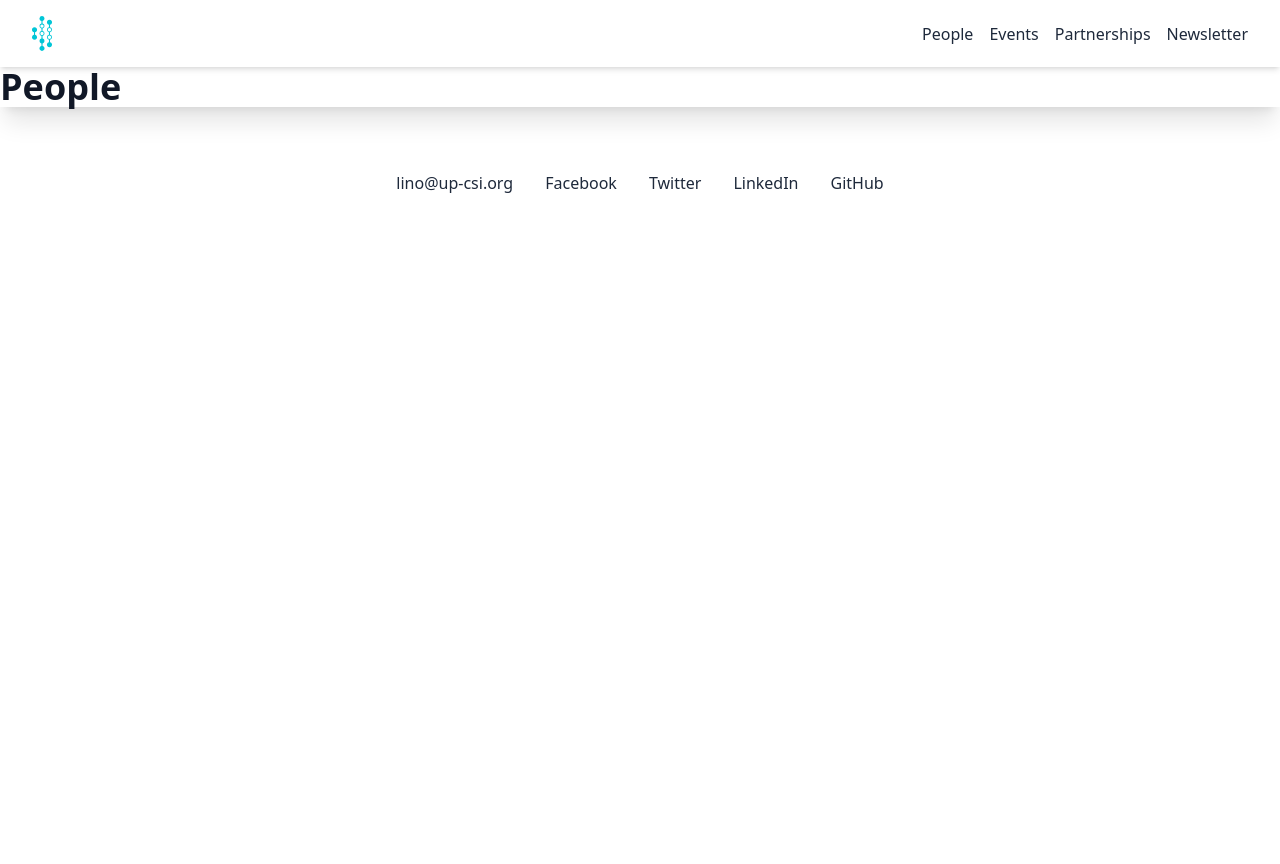
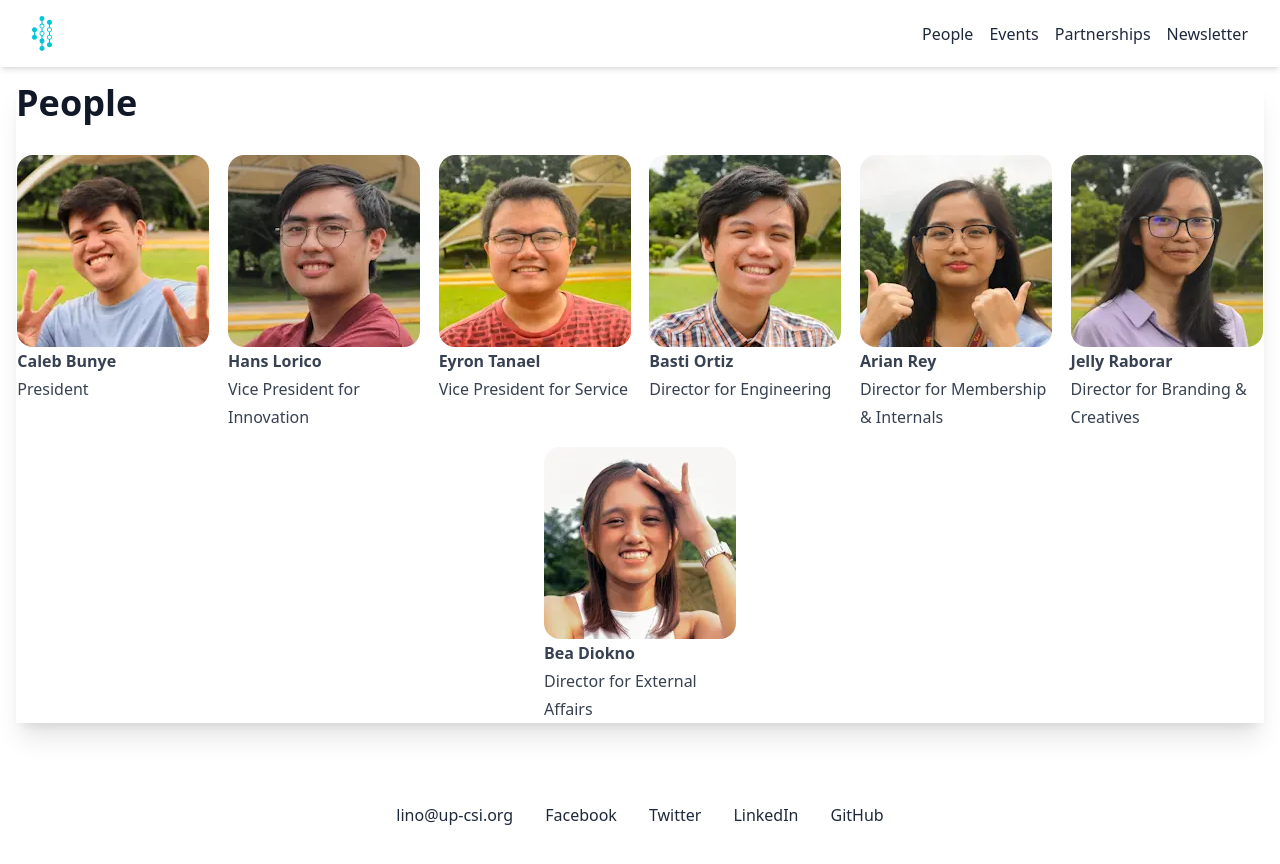
Before and after one commit to up-csi/up-csi.github.io, a SvelteKit app: page /people in a window 1280 px wide. Shown: the top 864 px of the page. Before the commit the page ends 800 px from the top, so only its background shows below. Built offline with nearby package versions, Linux system fonts and the light colour scheme.

Commit message:
feat: place exec members on people page

```diff
--- a/src/routes/+layout.svelte
+++ b/src/routes/+layout.svelte
@@ -18,7 +18,7 @@
         </ul>
     </nav>
 </header>
-<main class="shadow-xl">
+<main class="m-4 shadow-xl">
     <slot />
 </main>
 <footer class="p-8 sm:p-12 md:p-16">
--- a/src/routes/people/+page.svelte
+++ b/src/routes/people/+page.svelte
@@ -1,3 +1,23 @@
-<article class="prose dark:prose-invert">
+<script>
+    import Exec from './Exec.svelte';
+    import arianRey from '$lib/people/arian-rey.webp';
+    import bastiOrtiz from '$lib/people/basti-ortiz.webp';
+    import beaDiokno from '$lib/people/bea-diokno.webp';
+    import calebBunye from '$lib/people/caleb-bunye.webp';
+    import eyronTanael from '$lib/people/eyron-tanael.webp';
+    import jellyRaborar from '$lib/people/jelly-raborar.webp';
+    import hansLorico from '$lib/people/hans-lorico.webp';
+</script>
+
+<article class="prose max-w-none dark:prose-invert">
     <h1>People</h1>
+    <section class="not-prose flex flex-wrap gap-4 justify-around">
+        <Exec src={calebBunye} alt="Caleb Bunye" pos="President" />
+        <Exec src={hansLorico} alt="Hans Lorico" pos="Vice President for Innovation" />
+        <Exec src={eyronTanael} alt="Eyron Tanael" pos="Vice President for Service" />
+        <Exec src={bastiOrtiz} alt="Basti Ortiz" pos="Director for Engineering" />
+        <Exec src={arianRey} alt="Arian Rey" pos="Director for Membership & Internals" />
+        <Exec src={jellyRaborar} alt="Jelly Raborar" pos="Director for Branding & Creatives" />
+        <Exec src={beaDiokno} alt="Bea Diokno" pos="Director for External Affairs" />
+    </section>
 </article>
--- /dev/null
+++ b/src/routes/people/Exec.svelte
@@ -0,0 +1,12 @@
+<script lang="ts">
+    import type { HTMLImgAttributes } from 'svelte/elements';
+    export let src: HTMLImgAttributes['src'];
+    export let alt: HTMLImgAttributes['alt'];
+    export let pos: string;
+</script>
+
+<div class="max-w-[192px]">
+    <img {src} width="192" height="192" class="block rounded-2xl" {alt} />
+    <p><strong>{alt}</strong></p>
+    <p>{pos}</p>
+</div>
```
